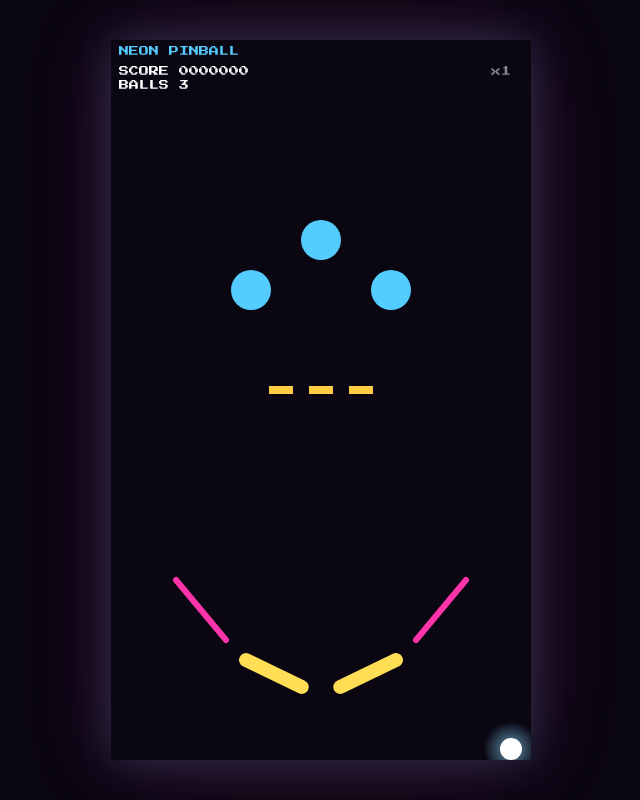
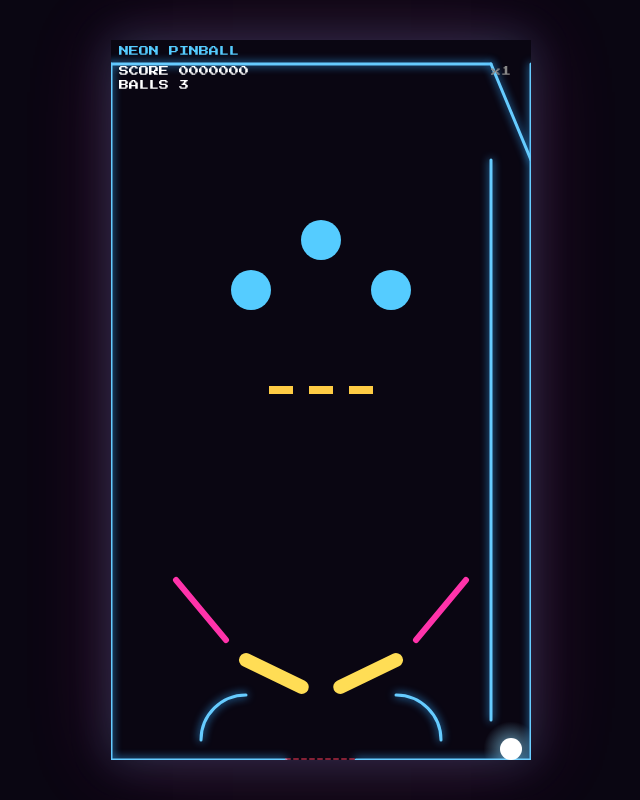
Before and after one commit to japperJ/flipper, a plain HTML site: page index.html in a window 1280 px wide. Shown: the whole page, without its empty margins (319-959 px from the left). Drawn offline with Linux system fonts and the light colour scheme.

Commit message:
render walls, arcs, and drain gap so the table layout is visible

```diff
--- a/index.html
+++ b/index.html
@@ -501,6 +501,41 @@ function render(){
   if (shake > 0){
     ctx.translate((Math.random()-0.5)*shake, (Math.random()-0.5)*shake);
   }
+  // Walls (segments)
+  ctx.lineCap = 'round';
+  for (const s of segments){
+    if (s.enabled === false) continue;
+    if (s.kind === 'sling') continue; // rendered separately below
+    ctx.strokeStyle = '#6cf';
+    ctx.shadowColor = '#3af';
+    ctx.shadowBlur = 8;
+    ctx.lineWidth = 3;
+    ctx.beginPath();
+    ctx.moveTo(s.a.x, s.a.y);
+    ctx.lineTo(s.b.x, s.b.y);
+    ctx.stroke();
+  }
+  ctx.shadowBlur = 0;
+  // Arcs (outlane guides)
+  for (const ar of arcRegistry){
+    ctx.strokeStyle = '#6cf';
+    ctx.shadowColor = '#3af';
+    ctx.shadowBlur = 8;
+    ctx.lineWidth = 3;
+    ctx.beginPath();
+    ctx.arc(ar.c.x, ar.c.y, ar.R, ar.a0, ar.a1);
+    ctx.stroke();
+  }
+  ctx.shadowBlur = 0;
+  // Drain gap indicator
+  ctx.strokeStyle = 'rgba(255, 60, 90, 0.5)';
+  ctx.setLineDash([4, 4]);
+  ctx.lineWidth = 2;
+  ctx.beginPath();
+  ctx.moveTo(DRAIN_LEFT, CONFIG.H - 1);
+  ctx.lineTo(DRAIN_RIGHT, CONFIG.H - 1);
+  ctx.stroke();
+  ctx.setLineDash([]);
   for (const f of [flippers.L, flippers.R]){
     const tip = flipperTip(f);
     ctx.strokeStyle = '#fd5';
```
